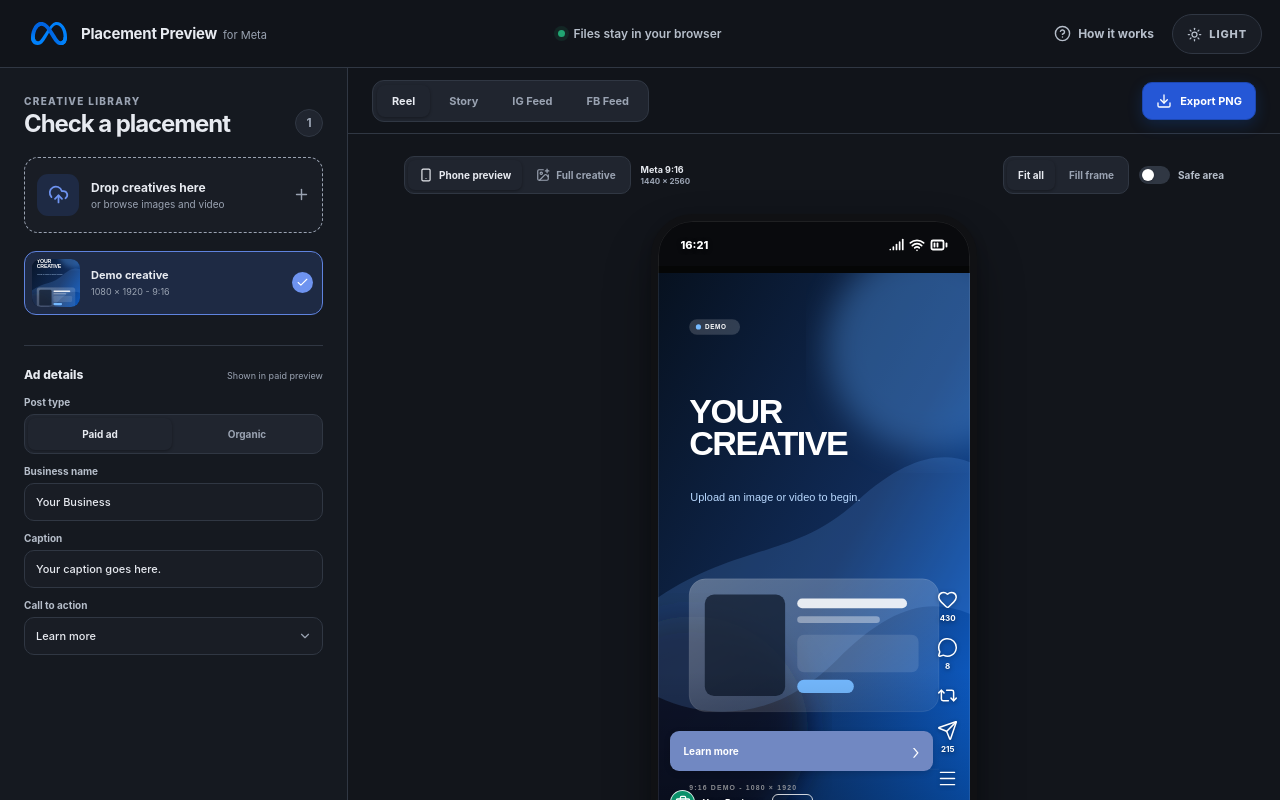
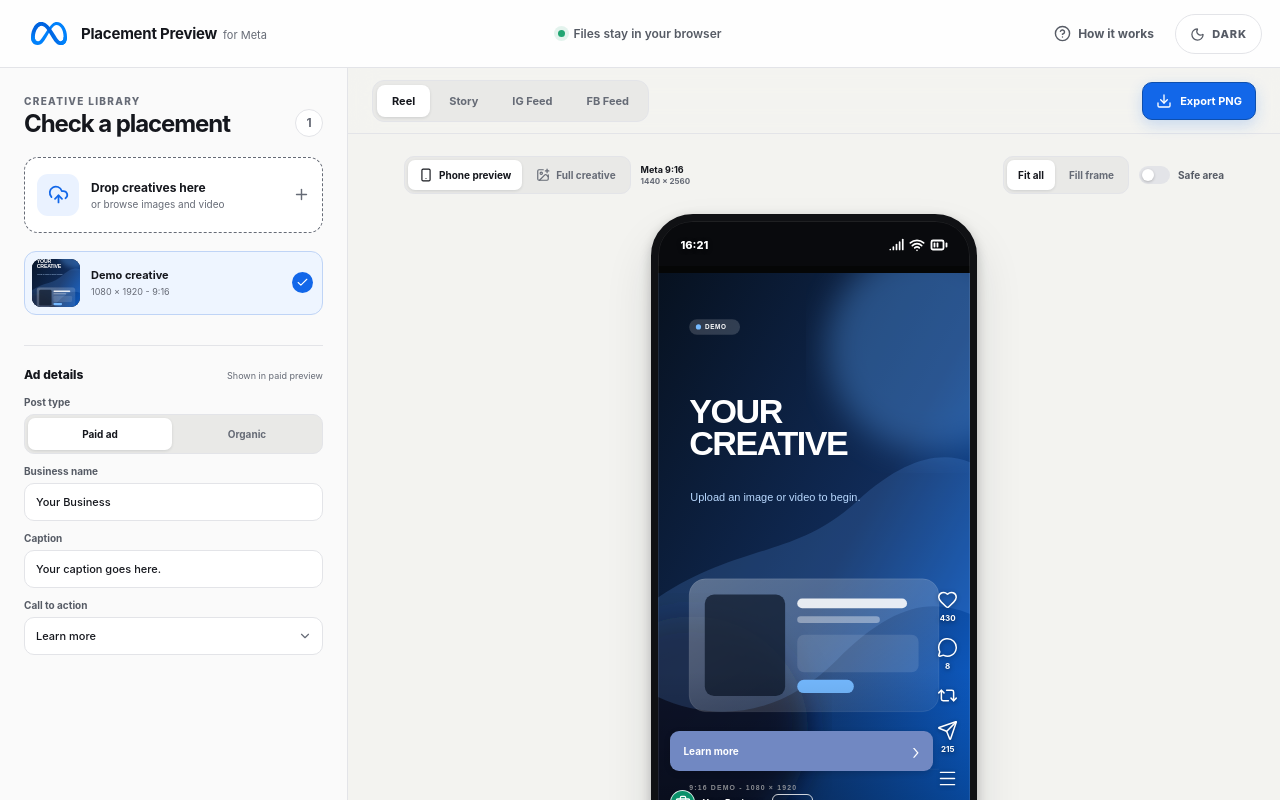
Before and after one commit to hain-uk/meta-placement-preview, a React (Vite) app: page / in a window 1280 px wide. Shown: the top 800 px of the page. Built offline with nearby package versions, Linux system fonts and the light colour scheme.

Commit message:
Make light theme the default

```diff
--- a/index.html
+++ b/index.html
@@ -1,5 +1,5 @@
 <!doctype html>
-<html lang="en">
+<html lang="en" data-theme="light">
   <head>
     <meta charset="UTF-8" />
     <meta name="viewport" content="width=device-width, initial-scale=1.0" />
@@ -20,8 +20,8 @@
     <title>Meta Placement Preview</title>
     <script>
       try {
-        if (localStorage.getItem('placement-theme') === 'light') {
-          document.documentElement.setAttribute('data-theme', 'light');
+        if (localStorage.getItem('placement-theme-v2') === 'dark') {
+          document.documentElement.removeAttribute('data-theme');
         }
       } catch {}
     </script>
--- a/src/App.tsx
+++ b/src/App.tsx
@@ -50,7 +50,7 @@
 type FitMode = 'fit' | 'fill';
 type Theme = 'dark' | 'light';
 
-const THEME_STORAGE_KEY = 'placement-theme';
+const THEME_STORAGE_KEY = 'placement-theme-v2';
 
 type CreativeAsset = {
   id: string;
@@ -206,9 +206,9 @@
 export default function Home() {
   const [theme, setTheme] = useState<Theme>(() => {
     try {
-      return localStorage.getItem(THEME_STORAGE_KEY) === 'light' ? 'light' : 'dark';
+      return localStorage.getItem(THEME_STORAGE_KEY) === 'dark' ? 'dark' : 'light';
     } catch {
-      return 'dark';
+      return 'light';
     }
   });
   const [assets, setAssets] = useState<CreativeAsset[]>([SAMPLE]);
```
Also changed, not shown: 2 other files (tests, documents, lock files or other folders).
